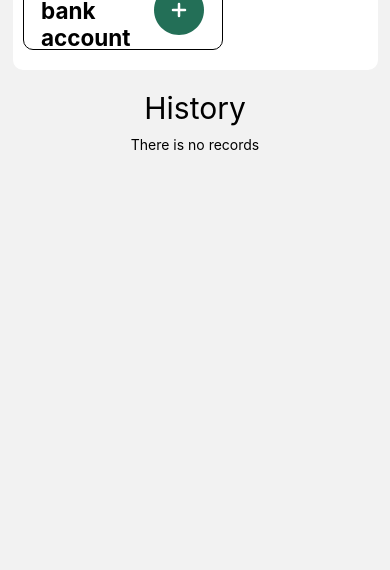
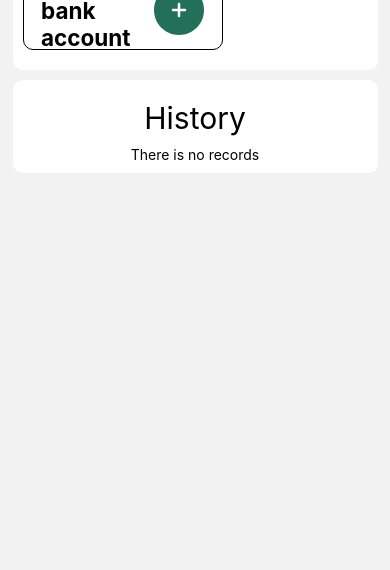
Before and after one commit to A-Why-not-fork-repositories-Good-Luck/Stu-Griffin-finance-tracker-app, a React Native app: screen /main-page in a window 390 px wide. Shown: the part 146-716 px from the top of the page. Built offline with nearby package versions, Linux system fonts and the light colour scheme.

Commit message:
upgraded styles for record history container

```diff
--- a/src/view/Bank-account/BankAccounts.tsx
+++ b/src/view/Bank-account/BankAccounts.tsx
@@ -15,7 +15,7 @@ interface ItemI {
 
 export default function BankAccounts(): ReactElement {
 	const [cardId, setCardId] = useState('');
-	const [modalBankAccountListStatus, setModalBankAccountListStatus] = useState<boolean>(false);
+	const [modalStatus, setModalStatus] = useState<boolean>(false);
 	const [modalCreateBankAccountStatus, setModalCreateBankAccountStatus] = useState<boolean>(false);
 	const bankAccounts: Array<BankAccountI> = useSelector((state: RootState) => state.bankAccounts);
 
@@ -32,7 +32,7 @@ export default function BankAccounts(): ReactElement {
 		<View style={styles.container}>
 			<View style={styles.containerTitle}>
 				<Text style={styles.title}>Bank accounts</Text>
-				<TouchableOpacity onPress={() => setModalBankAccountListStatus(true)} style={styles.settingBox}>
+				<TouchableOpacity onPress={() => setModalStatus(true)} style={styles.settingBox}>
 					<SettingIcon width={20} height={20} fill={'black'}/>
 				</TouchableOpacity>
 			</View>
@@ -61,11 +61,11 @@ export default function BankAccounts(): ReactElement {
 				closeModal={() => setModalCreateBankAccountStatus(false)}
 			/>
 			<BankAccountList
-				modalStatus={modalBankAccountListStatus}
-				closeModal={() => setModalBankAccountListStatus(false)}
+				modalStatus={modalStatus}
+				closeModal={() => setModalStatus(false)}
 				saveChanges={(item: string) => {
 					setCardId(item);
-					setModalBankAccountListStatus(false);
+					setModalStatus(false);
 					setModalCreateBankAccountStatus(true);
 				}}
 			/>
--- a/src/view/Record/RecordsHistory.tsx
+++ b/src/view/Record/RecordsHistory.tsx
@@ -93,6 +93,7 @@ const styles = StyleSheet.create({
 		width: 325,
 		height: 80,
 		padding: 10,
+		borderWidth: 1,
 		borderRadius: 10,
 		marginVertical: 10,
 		flexDirection: 'row',
@@ -115,11 +116,14 @@ const styles = StyleSheet.create({
 		fontWeight: 'bold'
 	},
 	container: {
-		height: 450,
+		marginTop: 10,
+		borderRadius: 10,
+		marginBottom: 100,
 		paddingVertical: 10,
 		alignItems: 'center',
+		backgroundColor: 'white',
 		justifyContent: 'center',
-		width: Dimensions.get('window').width,
+		width: Dimensions.get('window').width-25,
 	},
 	iconCircle: {
 		padding: 10,
```
